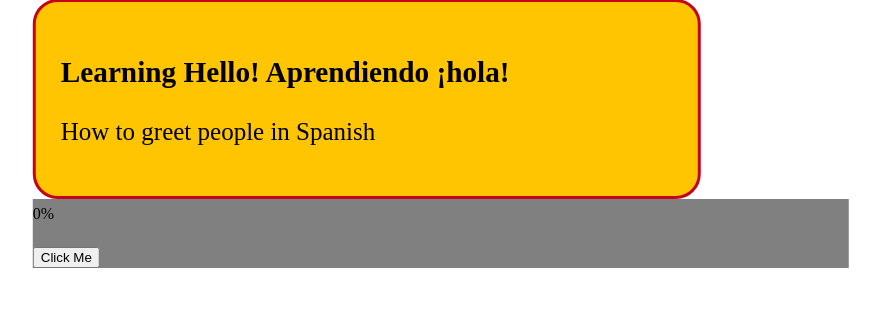
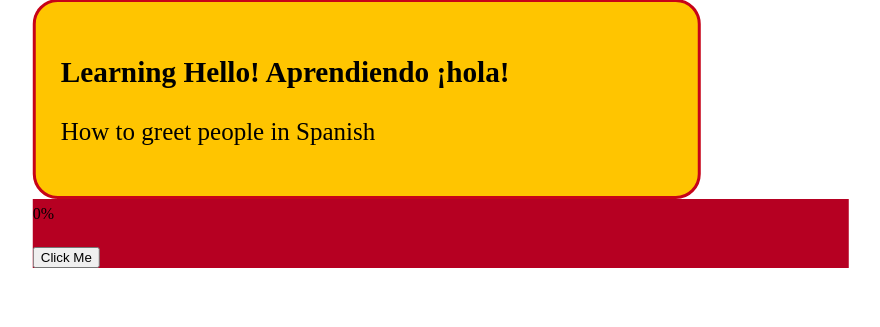
Before and after one commit to Shane-oo/language_Pro, a Flask app: page /module_page in a window 1280 px wide, after a click on "¡Hola!". Shown: the part 245-572 px from the top of the page, without its empty margins (199-1079 px from the left). Run offline with Flask 2, Linux system fonts and the light colour scheme.

Commit message:
Update modulePageStyle.css

```diff
--- a/app/static/modulePageStyle.css
+++ b/app/static/modulePageStyle.css
@@ -46,7 +46,7 @@
 .progress_bar{
 
         width: 100%;
-        background-color: grey;
+        background-color: rgba(182,0,34,255);
 
 }
 #module1Bar{
```
